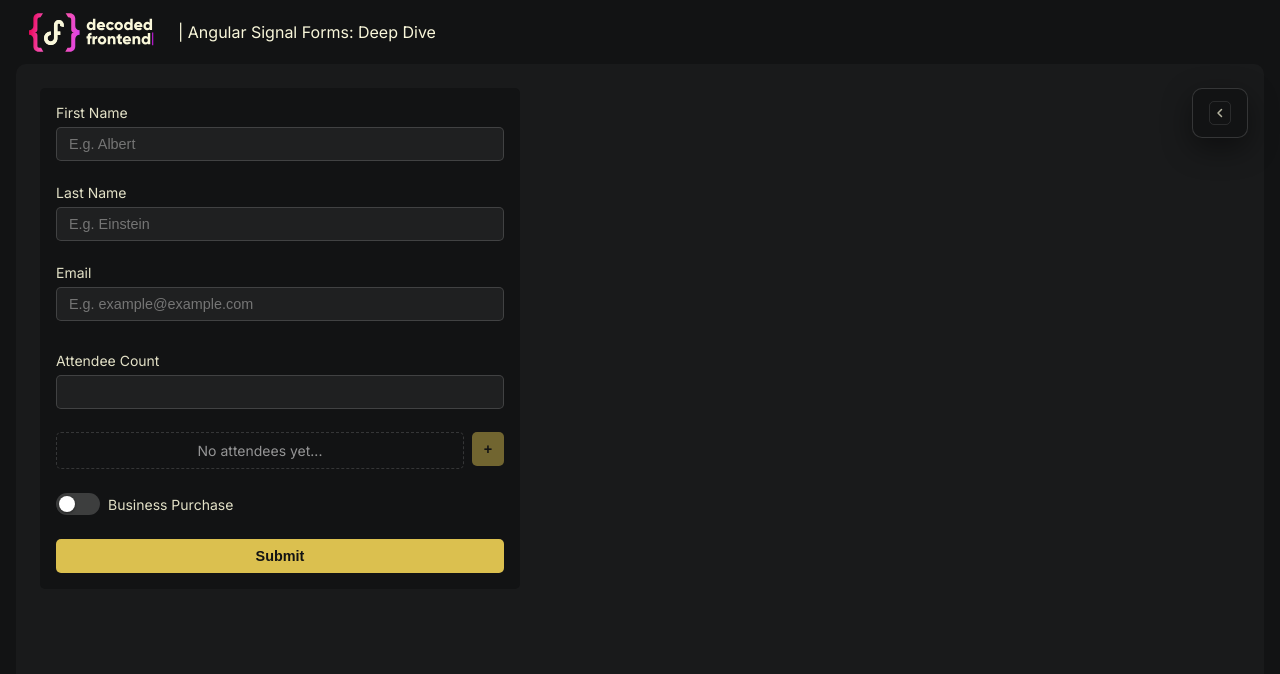
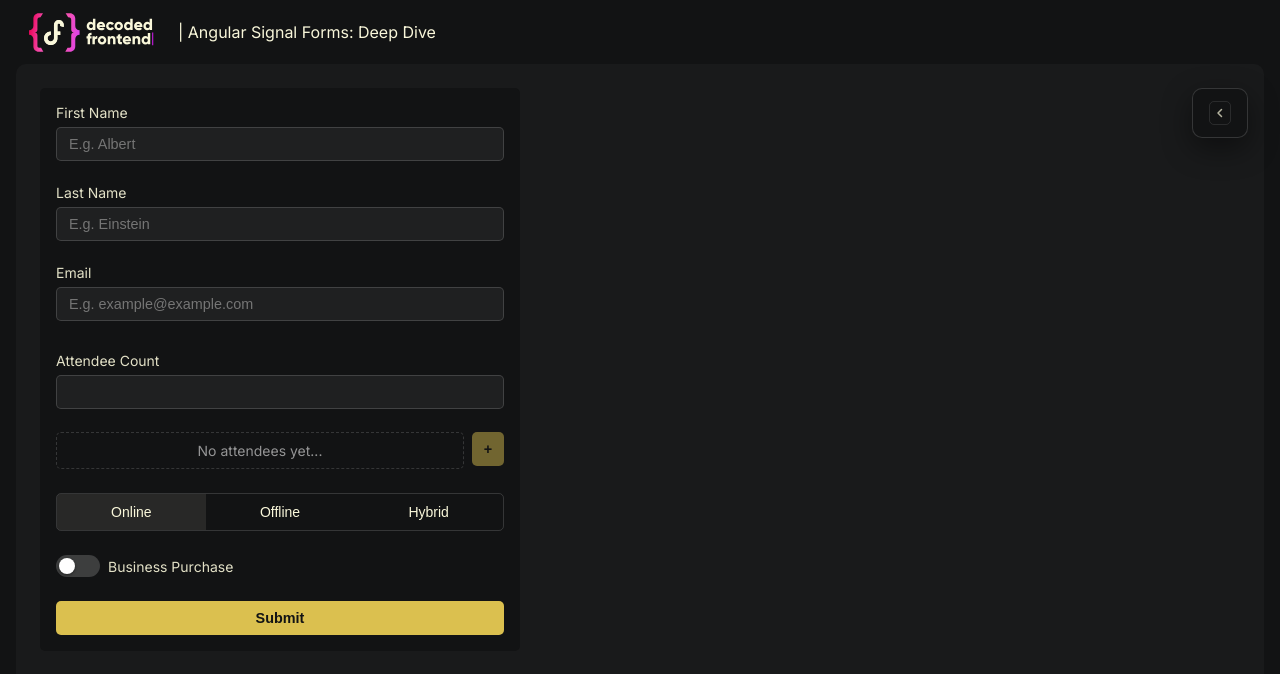
Before and after one commit to DMezhenskyi/angular-signal-forms-workshop-day2, an Angular app: page / in a window 1280 px wide. Shown: the top 674 px of the page. Built offline with nearby package versions, Linux system fonts and the light colour scheme.

Commit message:
define tasks for the lab-5

```diff
--- a/src/app/features/playground/order-form.html
+++ b/src/app/features/playground/order-form.html
@@ -3,7 +3,7 @@
 
   <df-attendee-configurator-form [form]="form.attendees" />
 
-  <!-- <df-option-picker [options]="locations()" class="location-picker"/> -->
+  <df-option-picker [selectedOption]="form.location().value()" class="location-picker" [options]="locations()"/>
 
   <div class="form-field business-toggle inline auto-height reversed">
     <label for="business-purchase">Business Purchase</label>
--- a/src/app/features/playground/order-form.ts
+++ b/src/app/features/playground/order-form.ts
@@ -1,5 +1,5 @@
 import { Component, computed, inject, input, linkedSignal, output } from '@angular/core';
-import { form, FormField, provideSignalFormsConfig, hidden, FormRoot, apply, applyWhen } from '@angular/forms/signals';
+import { form, FormField, provideSignalFormsConfig, hidden, FormRoot, apply, applyWhen, readonly, disabled } from '@angular/forms/signals';
 import { inspectFormState } from '@features/form-inspector/form-connector';
 
 import { Toggle } from '@shared/toggle/toggle';
@@ -51,6 +51,9 @@ export class OrderForm {
         ({ valueOf }) => valueOf(path.businessPurchase),
         companyBusinessPurchaseSchema
       );
+      // readonly(path.location, {
+      //   when: ({valueOf}) => Number(valueOf(path.attendees.count)) < 5
+      // });
     }, {
       submission: {
         action: async (form) => {
--- a/src/app/features/playground/order.ts
+++ b/src/app/features/playground/order.ts
@@ -7,6 +7,7 @@ export interface Order {
   customer: Customer;
   attendees: Attendees;
   businessPurchase: boolean;
+  location: WorkshopLocation;
   company: Company;
 }
 
@@ -26,6 +27,7 @@ export const INITIAL_ORDER_VALUES: Order = {
     country: '',
     taxId: '',
   },
+  location: 'online',
 };
 
 export const BASE_LOCATIONS: PickerOption<WorkshopLocation>[] = [
--- a/src/app/shared/option-picker/option-picker.ts
+++ b/src/app/shared/option-picker/option-picker.ts
@@ -1,29 +1,101 @@
-import { Component, input, linkedSignal, output } from '@angular/core';
+import { Component, input, linkedSignal, model } from '@angular/core';
 import { PickerOption, ComputedSource } from './option';
 
 @Component({
   selector: 'df-option-picker',
   styleUrls: ['./option-picker.scss'],
   template: `
-
-      @for (option of options(); track option.value) {
-        <button [class.selected]="selected() === option.value" (click)="select(option)" type="button" class="option">
-          {{ option.label }}
-        </button>
-      }
-
+    @for (option of options(); track option.value) {
+      <button [class.selected]="selected() === option.value" (click)="select(option)" type="button" class="option">
+        {{ option.label }}
+      </button>
+    }
   `,
 })
 export class OptionPicker<T> {
+  /*
+    TODO: Task 1: Make the picker a form control (~6 min)
+
+    Problem: clicking an option changes nothing in the form. The Form Inspector
+    still shows location: "online".
+
+    Your job:
+      - Decide which contract fits this component: FormValueControl or
+        FormCheckboxControl. Add it to the class and implement it.
+      - Bind the picker to the `location` field in `order-form.html`.
+
+    Check: click "Offline". The Form Inspector shows location: "offline".
+
+    References:
+      - https://angular.dev/guide/forms/signals/custom-controls#understanding-control-interfaces
+      - https://angular.dev/guide/forms/signals/custom-controls#formvaluecontrol
+      - https://angular.dev/guide/forms/signals/custom-controls#how-the-formfield-directive-works
+  */
   readonly options = input.required<PickerOption<T>[]>();
-  readonly value = input<T | null>(null);
+  readonly selectedOption = model<T | null>(null);
 
-  readonly valueChange = output<T | null>();
+  /*
+    TODO: Task 2: Add keyboard focus and the touched state (~3 min)
 
+    Problem: you cannot reach the picker with the Tab key, and the field never
+    becomes touched. Rules that wait for a blur, like `debounce('blur')`, would
+    never run.
+
+    Your job:
+      - Make the host element reachable with the Tab key.
+      - Tell the form when the user leaves the control, so the field becomes
+        touched.
+
+    Check: press Tab until the picker has the focus ring, then press Tab again.
+    The Form Inspector shows touched: true for location.
+
+    References:
+      - https://angular.dev/guide/forms/signals/custom-controls#interaction-state
+      - https://angular.dev/guide/forms/signals/field-state-management#touched-state
+  */
+
+  /*
+    TODO: Task 3: Add the readonly state (~5 min)
+
+    Problem: Go to order-form.ts and uncommend a readonly rule for the the 'location' model.
+    The rule there sets the field to readonly state if the amount of attendees is less than 5,
+    but UI does not reflect that.
+
+    Your job:
+      - Implement the support of the readonly state that will be always in sync with the form model.
+
+    Check: uncommend the readonly rule in order-form.ts. The picker gets a dashed border and
+    clicking an option changes nothing. Type 5 and the picker works again.
+
+    References:
+      - https://angular.dev/guide/forms/signals/custom-controls#availability-state
+      - https://angular.dev/guide/forms/signals/form-logic#display-uneditable-fields-with-readonly
+  */
+
+  /*
+    TODO: Task 4*: Keep the value inside the list of options (stretch)
+
+    Problem: tick "Business Purchase", pick "On-site", then untick the checkbox.
+    "On-site" is gone from the list and nothing looks selected, but the Form
+    Inspector still shows location: "onsite". The form would submit a location
+    the user cannot see.
+
+    Your job:
+      - Find a way to keep the model and the view in sync.
+
+    TIP: there is no an ideal solution for this problem.
+
+    Check: repeat the steps above. The Form Inspector shows a location that is
+    still in the list, for example "online".
+
+    References:
+      - https://angular.dev/guide/forms/signals/custom-controls#design-considerations
+      - https://angular.dev/guide/forms/signals/field-state-management#programmatic-state-changes
+  */
   protected selected = linkedSignal<ComputedSource<T>, T | null>({
     source: () => ({
       options: this.options(),
-      value: this.value(),
+      value: this.selectedOption(),
     }),
     computation: ({ options, value }) => {
       return options.find((o) => o.value === value)?.value ?? this.options()[0]?.value;
@@ -31,7 +103,6 @@ export class OptionPicker<T> {
   });
 
   protected select(option: PickerOption<T>) {
-    this.selected.set(option.value);
-    this.valueChange.emit(option.value);
+    this.selectedOption.set(option.value);
   }
 }
```
